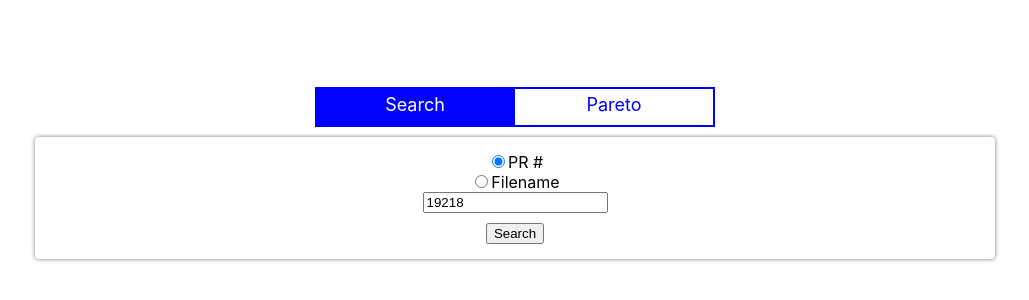
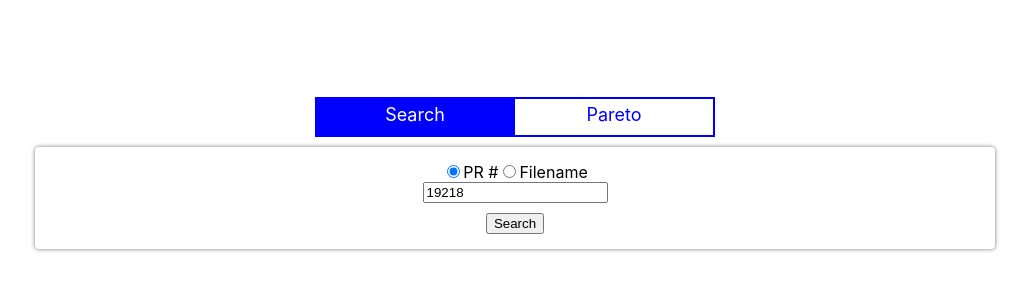
Before and after one commit to RandellDawson/pr-relations, a React (Create React App) app in the folder app/: page / in a window 1280 px wide. Shown: the part 232-532 px from the top of the page, without its empty margins (125-1154 px from the left). Built offline with nearby package versions, Linux system fonts and the light colour scheme.

Commit message:
feat: added search for filename option

```diff
--- a/app/src/components/Search.js
+++ b/app/src/components/Search.js
@@ -2,10 +2,11 @@ import React, { Component } from 'react';
 
 import Input from './Input';
 import Results from './Results';
-
+import SearchOption from './SearchOption';
 class Search extends Component {
   state = {
     number: '19218',
+    // selectedOption: 'filename',
     selectedOption: 'pr',
     foundPRs: []
   };
@@ -32,8 +33,9 @@ class Search extends Component {
     this.searchPRs(number);
   }
 
-  handleOptionChange(changeEvent) {
-    this.setState((prevState) => ({ selectedOption: changeEvent.target.value }));
+  handleOptionChange = (changeEvent) => {
+    const selectedOption = changeEvent.target.value;
+    this.setState((prevState) => ({ selectedOption }));
   }
 
   searchPRs = (type, value) => {
@@ -58,12 +60,33 @@ class Search extends Component {
   }
 
   render() {
-    const { handleButtonClick, handleInputEvent, inputRef, state } = this;
-    const { number, foundPRs } = state;
+    const { handleButtonClick, handleInputEvent, inputRef, handleOptionChange, state } = this;
+    const { number, foundPRs, selectedOption } = state;
     return (
       <>
+        <div>
+          <SearchOption value="pr" onOptionChange={handleOptionChange} selectedOption={selectedOption}>
+            PR #
+          </SearchOption>
+          <SearchOption value="filename" onOptionChange={handleOptionChange} selectedOption={selectedOption}>
+            Filename
+          </SearchOption>
+        </div>
+        <Input ref={inputRef} value={number} onInputEvent={handleInputEvent} />
+        <button onClick={handleButtonClick}>Search</button>
+        <Results foundPRs={foundPRs} />
+      </>
+    );
+  }
+}
+
+export default Search;
+
+/*
 <label>
   <input
+    id="pr"
+    name="searchType"
     type="radio"
     value="pr"
     checked={this.state.selectedOption === 'pr'}
@@ -73,6 +96,8 @@ class Search extends Component {
 </label>
 <label>
   <input
+    id="filename"
+    name="searchType"
     type="radio"
     value="filename"
     checked={this.state.selectedOption === 'filename'}
@@ -80,12 +105,4 @@ class Search extends Component {
   />
   Filename
 </label>
-        <Input ref={inputRef} value={number} onInputEvent={handleInputEvent} />
-        <button onClick={handleButtonClick}>Search</button>
-        <Results foundPRs={foundPRs} />
-      </>
-    );
-  }
-}
-
-export default Search;
+*/
--- /dev/null
+++ b/app/src/components/SearchOption.js
@@ -0,0 +1,16 @@
+import React from 'react';
+
+const SearchOption = ({ children, value, selectedOption, onOptionChange }) => (
+  <label>
+    <input
+      name="searchType"
+      type="radio"
+      value={value}
+      checked={selectedOption === value}
+      onChange={onOptionChange}
+    />
+    {children}
+  </label>
+);
+
+export default SearchOption;
```
Also changed, not shown: 1 other file (tests, documents, lock files or other folders). Lines whose indentation alone changed are shown as unchanged.
